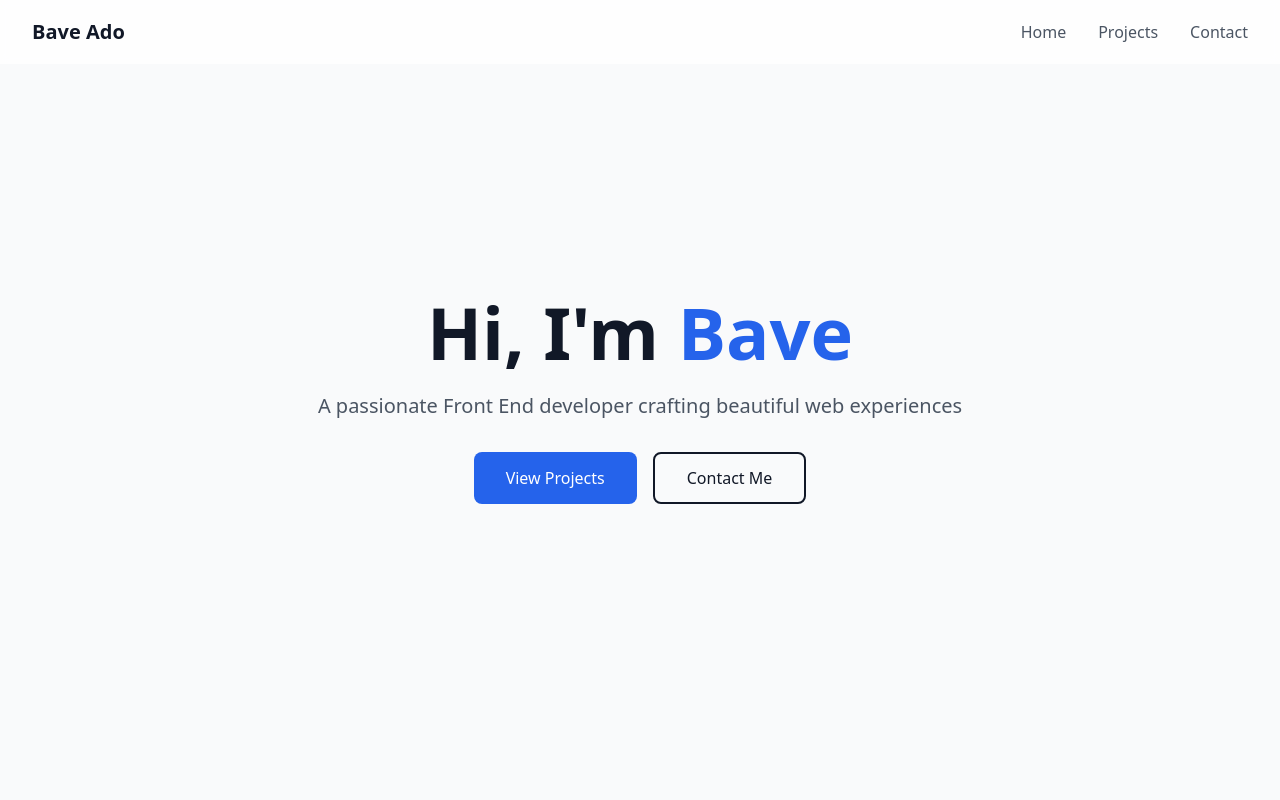
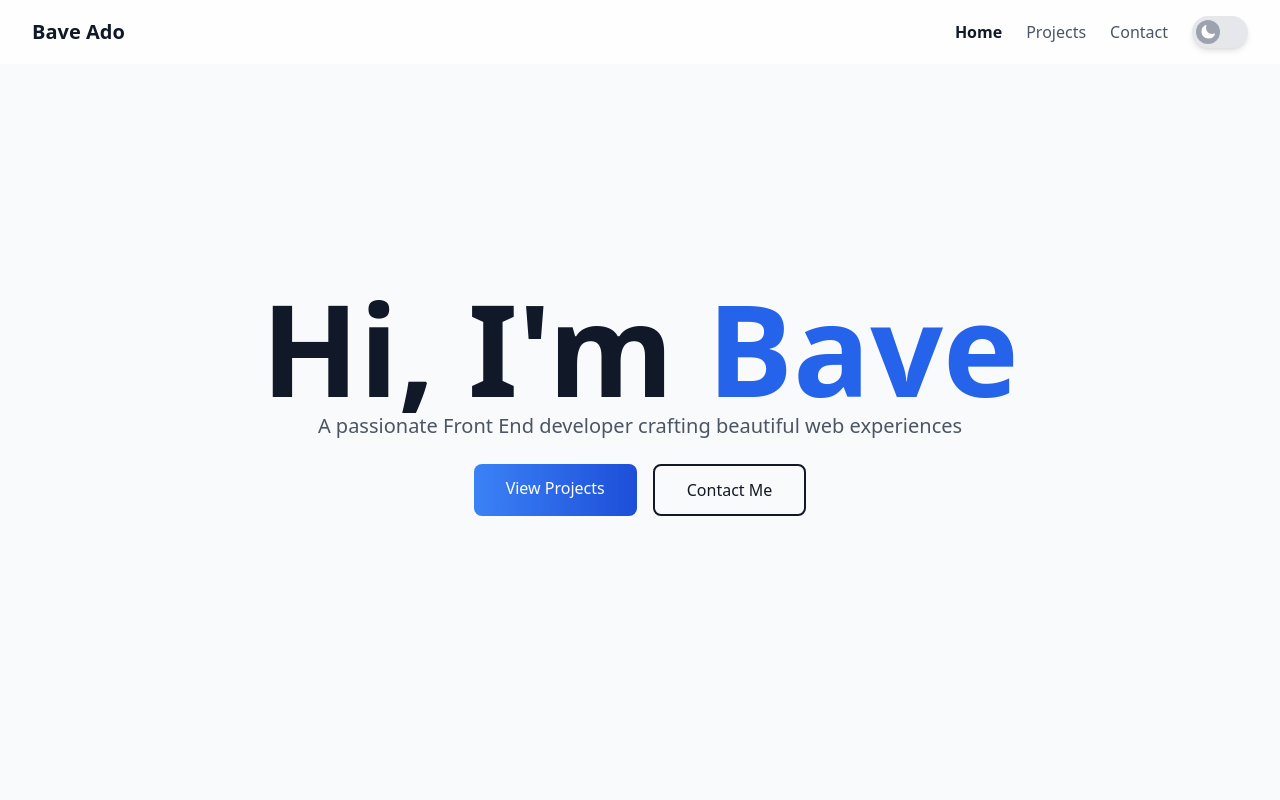
Before and after one commit to Bavy89/Portfolio2025, a React (Vite) app: page / in a window 1280 px wide. Shown: the top 800 px of the page. Built offline with nearby package versions, Linux system fonts and the light colour scheme.

Commit message:
Add files via upload

```diff
--- a/index.html
+++ b/index.html
@@ -1,12 +1,12 @@
-<!doctype html>
+<!DOCTYPE html>
 <html lang="en" data-theme="light">
   <head>
     <meta charset="UTF-8" />
     <link rel="icon" type="image/svg+xml" href="/vite.svg" />
     <meta name="viewport" content="width=device-width, initial-scale=1.0" />
-    <title>Vite + React</title>
+    <title>Portfolio 2 bave Ado</title>
   </head>
-  <body>
+  <body class="bg-white dark:bg-gray-900 text-black dark:text-white transition-colors duration-300">
     <div id="root"></div>
     <script type="module" src="/src/main.jsx"></script>
   </body>
--- a/package.json
+++ b/package.json
@@ -10,6 +10,7 @@
     "preview": "vite preview"
   },
   "dependencies": {
+    "@heroicons/react": "^2.2.0",
     "axios": "^1.6.8",
     "framer-motion": "^12.0.6",
     "localforage": "^1.10.0",
--- a/src/App.css
+++ b/src/App.css
@@ -0,0 +1,35 @@
+/* Smooth scrolling for the entire site */
+html {
+    scroll-behavior: smooth;
+    transition: background-color 0.3s ease-in-out, color 0.3s ease-in-out;
+
+  }
+
+  /* Smoother animations for everything */
+  * {
+    transition: all 0.2s ease-out;
+  }
+
+
+
+/* Add this to your existing App.css */
+::selection {
+    background: #333333; /* Dark background when selecting */
+    color: #ffffff; /* White text when selecting */
+  }
+
+  ::-moz-selection {
+    background: #333333;
+    color: #ffffff;
+  }
+
+  /*  Bave text  */
+  .text-blue-600::selection {
+    background: #2563eb; /* Blue background when selecting */
+    color: #ffffff;
+  }
+
+  .text-blue-600::-moz-selection {
+    background: #2563eb;
+    color: #ffffff;
+  }
--- /dev/null
+++ b/src/components/DarkModeToggle.jsx
@@ -0,0 +1,47 @@
+import { useEffect, useState } from "react";
+import { motion } from "framer-motion";
+import { MoonIcon, SunIcon } from "@heroicons/react/24/solid";
+
+const DarkModeToggle = () => {
+  // Get initial theme from localStorage or default to "light"
+  const storedTheme = localStorage.getItem("theme") || "light";
+  const [darkMode, setDarkMode] = useState(storedTheme === "dark");
+
+  useEffect(() => {
+    const root = document.documentElement; // Access <html>
+
+    if (darkMode) {
+      root.setAttribute("data-theme", "dark"); // ✅ Updates data-theme attribute
+      root.classList.add("dark"); // ✅ Adds Tailwind's dark mode class
+      localStorage.setItem("theme", "dark");
+    } else {
+      root.setAttribute("data-theme", "light"); // ✅ Updates data-theme
+      root.classList.remove("dark"); // ✅ Removes Tailwind's dark mode class
+      localStorage.setItem("theme", "light");
+    }
+  }, [darkMode]);
+
+  return (
+    <motion.button
+      onClick={() => setDarkMode(!darkMode)}
+      className="relative w-14 h-8 bg-gray-200 dark:bg-gray-800 rounded-full flex items-center p-1 shadow-md"
+      whileTap={{ scale: 0.9 }}
+    >
+      <motion.div
+        className={`absolute left-1 flex items-center justify-center w-6 h-6 rounded-full transition-all duration-300 ${
+          darkMode ? "translate-x-6 bg-yellow-500" : "bg-gray-400"
+        }`}
+        animate={{ rotate: darkMode ? 360 : 0, scale: darkMode ? 1.2 : 1 }}
+        transition={{ type: "spring", stiffness: 300, damping: 15 }}
+      >
+        {darkMode ? (
+          <SunIcon className="w-4 h-4 text-white" />
+        ) : (
+          <MoonIcon className="w-4 h-4 text-white" />
+        )}
+      </motion.div>
+    </motion.button>
+  );
+};
+
+export default DarkModeToggle;
--- a/src/components/Hero.jsx
+++ b/src/components/Hero.jsx
@@ -1,9 +1,8 @@
-// src/components/Hero.jsx
-import { motion } from 'framer-motion';
+import { motion } from "framer-motion";
 
 const Hero = () => {
   return (
-    <section className="min-h-screen flex items-center justify-center bg-gray-50 px-4">
+    <section className="min-h-screen flex items-center justify-center bg-gray-50 dark:bg-gray-900 px-4 transition-colors duration-300">
       <div className="max-w-7xl mx-auto py-20">
         <motion.div
           initial={{ opacity: 0, y: 20 }}
@@ -11,17 +10,32 @@ const Hero = () => {
           transition={{ duration: 0.5 }}
           className="text-center"
         >
+          {/* Heading */}
           <motion.h1
-            className="text-6xl md:text-7xl font-bold text-gray-900 mb-6"
+            className="text-7xl sm:text-8xl md:text-9xl font-bold text-gray-900 dark:text-white"
             initial={{ opacity: 0, y: 20 }}
             animate={{ opacity: 1, y: 0 }}
-            transition={{ delay: 0.2 }}
+            transition={{
+              delay: 0.2,
+              type: "spring",
+              stiffness: 100,
+            }}
           >
-            Hi, I'm <span className="text-blue-600">Bave</span>
+            Hi, I'm{" "}
+            <motion.span
+              className="text-blue-600 dark:text-blue-400"
+              whileHover={{
+                scale: 1.1,
+                transition: { duration: 0.2 },
+              }}
+            >
+              Bave
+            </motion.span>
           </motion.h1>
 
+          {/* Subtext */}
           <motion.p
-            className="text-xl text-gray-600 mb-8 max-w-2xl mx-auto"
+            className="text-xl text-gray-600 dark:text-gray-300"
             initial={{ opacity: 0, y: 20 }}
             animate={{ opacity: 1, y: 0 }}
             transition={{ delay: 0.3 }}
@@ -29,26 +43,43 @@ const Hero = () => {
             A passionate Front End developer crafting beautiful web experiences
           </motion.p>
 
+          {/* CTA Buttons */}
           <motion.div
-            className="flex gap-4 justify-center"
+            className="flex gap-4 justify-center mt-6"
             initial={{ opacity: 0, y: 20 }}
             animate={{ opacity: 1, y: 0 }}
             transition={{ delay: 0.4 }}
           >
-            <motion.button
+            <motion.a
+              href="#projects"
               whileHover={{ scale: 1.05 }}
               whileTap={{ scale: 0.95 }}
-              className="px-8 py-3 bg-blue-600 text-white rounded-lg font-medium hover:bg-blue-700 transition-colors"
+              className="px-8 py-3 bg-gradient-to-r from-blue-500 to-blue-700 dark:from-blue-400 dark:to-blue-600 text-white rounded-lg font-medium hover:from-blue-600 hover:to-blue-800 dark:hover:from-blue-500 dark:hover:to-blue-700 transition-colors"
+              initial={{ opacity: 0, x: -20 }}
+              animate={{ opacity: 1, x: 0 }}
+              transition={{
+                type: "spring",
+                stiffness: 200,
+                damping: 15,
+              }}
             >
               View Projects
-            </motion.button>
-            <motion.button
+            </motion.a>
+            <motion.a
+              href="#contact"
               whileHover={{ scale: 1.05 }}
               whileTap={{ scale: 0.95 }}
-              className="px-8 py-3 border-2 border-gray-900 text-gray-900 rounded-lg font-medium hover:bg-gray-900 hover:text-white transition-colors"
+              className="px-8 py-3 border-2 border-gray-900 dark:border-white text-gray-900 dark:text-white rounded-lg font-medium hover:bg-gray-900 dark:hover:bg-white hover:text-white dark:hover:text-black transition-colors"
+              initial={{ opacity: 0, x: 20 }}
+              animate={{ opacity: 1, x: 0 }}
+              transition={{
+                type: "spring",
+                stiffness: 200,
+                damping: 15,
+              }}
             >
               Contact Me
-            </motion.button>
+            </motion.a>
           </motion.div>
         </motion.div>
       </div>
--- a/src/components/Navigation.jsx
+++ b/src/components/Navigation.jsx
@@ -1,53 +1,62 @@
-// src/components/Navigation.jsx
-import { motion } from 'framer-motion';
-import { useState } from 'react';
+import { motion } from "framer-motion";
+import { useState } from "react";
+import DarkModeToggle from "./DarkModeToggle"; // Import the Dark Mode Toggle
 
 const Navigation = () => {
   const [isOpen, setIsOpen] = useState(false);
+  const [activeLink, setActiveLink] = useState("Home");
 
   const navItems = [
-    { name: 'Home', href: '#' },
-    { name: 'Projects', href: '#projects' },
-    { name: 'Contact', href: '#contact' },
+    { name: "Home", href: "#" },
+    { name: "Projects", href: "#projects" },
+    { name: "Contact", href: "#contact" },
   ];
+
+  const handleLinkClick = (name) => {
+    setActiveLink(name);
+    setIsOpen(false);
+  };
 
   return (
     <motion.header
       initial={{ y: -100 }}
       animate={{ y: 0 }}
-      className="fixed w-full top-0 z-50 bg-white/80 backdrop-blur-sm"
+      className="fixed w-full top-0 z-50 bg-white/80 dark:bg-gray-900 backdrop-blur-sm"
     >
       <nav className="max-w-7xl mx-auto px-4 sm:px-6 lg:px-8">
-        <div className="flex justify-between h-16">
-          <div className="flex items-center">
+        <div className="flex justify-between h-16 items-center">
+          {/* Logo */}
           <motion.a
             href="#"
             whileHover={{ scale: 1.05 }}
-              className="text-xl font-bold text-gray-900"
+            className="text-xl font-bold text-gray-900 dark:text-white"
           >
             Bave Ado
           </motion.a>
-          </div>
 
           {/* Desktop Navigation */}
-          <div className="hidden md:flex items-center space-x-8">
+          <div className="hidden md:flex items-center space-x-6">
             {navItems.map((item) => (
               <motion.a
                 key={item.name}
                 href={item.href}
                 whileHover={{ scale: 1.1 }}
-                className="text-gray-600 hover:text-gray-900"
+                className={`text-gray-600 dark:text-gray-300 hover:text-gray-900 dark:hover:text-white ${
+                  activeLink === item.name ? "font-bold text-gray-900 dark:text-white" : ""
+                }`}
+                onClick={() => handleLinkClick(item.name)}
               >
                 {item.name}
               </motion.a>
             ))}
+            <DarkModeToggle /> {/* ✅ Animated Dark Mode Toggle */}
           </div>
 
           {/* Mobile Navigation Button */}
           <div className="md:hidden flex items-center">
             <button
               onClick={() => setIsOpen(!isOpen)}
-              className="text-gray-600 hover:text-gray-900"
+              className="text-gray-600 dark:text-white hover:text-gray-900"
             >
               <svg
                 className="h-6 w-6"
@@ -72,7 +81,7 @@ const Navigation = () => {
         <motion.div
           initial={{ opacity: 0 }}
           animate={{ opacity: isOpen ? 1 : 0 }}
-          className={`${isOpen ? 'block' : 'hidden'} md:hidden`}
+          className={`${isOpen ? "block" : "hidden"} md:hidden`}
         >
           <div className="pt-2 pb-3 space-y-1">
             {navItems.map((item) => (
@@ -80,12 +89,17 @@ const Navigation = () => {
                 key={item.name}
                 href={item.href}
                 whileHover={{ scale: 1.05 }}
-                className="block px-3 py-2 text-gray-600 hover:text-gray-900"
-                onClick={() => setIsOpen(false)}
+                className={`block px-3 py-2 text-gray-600 dark:text-gray-300 hover:text-gray-900 dark:hover:text-white ${
+                  activeLink === item.name ? "font-bold text-gray-900 dark:text-white" : ""
+                }`}
+                onClick={() => handleLinkClick(item.name)}
               >
                 {item.name}
               </motion.a>
             ))}
+            <div className="flex justify-center p-3">
+              <DarkModeToggle /> {/* ✅ Dark Mode Toggle in Mobile Menu */}
+            </div>
           </div>
         </motion.div>
       </nav>
--- a/src/components/Projects.jsx
+++ b/src/components/Projects.jsx
@@ -1,7 +1,7 @@
-import { motion } from 'framer-motion';
-import auctionImage from '../assets/images/auction.png'
-import hotelImage from '../assets/images/hotel.png'
-import shopImage from '../assets/images/shop.png'
+import { motion } from "framer-motion";
+import auctionImage from "../assets/images/auction.png";
+import hotelImage from "../assets/images/hotel.png";
+import shopImage from "../assets/images/shop.png";
 
 const Projects = () => {
   const projects = [
@@ -11,15 +11,15 @@ const Projects = () => {
       tech: ["React", "HTML", "CSS", "JS"],
       image: shopImage,
       link: "https://github.com/Bavy89/CA-react-Bave-Ado/tree/main",
-      website: "https://baveadoshop.netlify.app/"
+      website: "https://baveadoshop.netlify.app/",
     },
     {
       title: "Book Venues",
       description: "A collaborative task management tool with real-time updates",
-      tech: ["React", "HTML", "CSS", "JS","Tailwind"],
+      tech: ["React", "HTML", "CSS", "JS", "Tailwind"],
       image: hotelImage,
       link: "https://github.com/Bavy89/Holidaze",
-      website: "https://holidazebaveado.netlify.app/"
+      website: "https://holidazebaveado.netlify.app/",
     },
     {
       title: "Auction Website",
@@ -27,12 +27,12 @@ const Projects = () => {
       tech: ["React", "HTML", "CSS", "JS"],
       image: auctionImage,
       link: "https://github.com/Bavy89/Semester-project-auction",
-      website: "https://bave-auction.netlify.app/"
-    }
+      website: "https://bave-auction.netlify.app/",
+    },
   ];
 
   return (
-    <section id="projects" className="py-20 bg-white">
+    <section id="projects" className="py-20 bg-white dark:bg-gray-900 transition-colors duration-300">
       <div className="max-w-7xl mx-auto px-4">
         <motion.div
           initial={{ opacity: 0, y: 20 }}
@@ -40,8 +40,10 @@ const Projects = () => {
           viewport={{ once: true }}
           className="text-center mb-16"
         >
-          <h2 className="text-4xl font-bold text-gray-900 mb-4">My Projects</h2>
-          <p className="text-gray-600 max-w-2xl mx-auto">
+          <h2 className="text-4xl font-bold text-gray-900 dark:text-white mb-4">
+            My Projects
+          </h2>
+          <p className="text-gray-600 dark:text-gray-300 max-w-2xl mx-auto">
             Here are some of my recent projects. Each one represents a unique challenge and learning experience.
           </p>
         </motion.div>
@@ -55,7 +57,7 @@ const Projects = () => {
               viewport={{ once: true }}
               transition={{ delay: index * 0.1 }}
               whileHover={{ y: -10 }}
-              className="bg-white rounded-xl shadow-lg overflow-hidden"
+              className="bg-white dark:bg-gray-800 rounded-xl shadow-lg overflow-hidden transition-colors duration-300"
             >
               <img
                 src={project.image}
@@ -63,17 +65,17 @@ const Projects = () => {
                 className="w-full h-48 object-cover"
               />
               <div className="p-6">
-                <h3 className="text-xl font-bold text-gray-900 mb-2">
+                <h3 className="text-xl font-bold text-gray-900 dark:text-white mb-2">
                   {project.title}
                 </h3>
-                <p className="text-gray-600 mb-4">
+                <p className="text-gray-600 dark:text-gray-300 mb-4">
                   {project.description}
                 </p>
                 <div className="flex flex-wrap gap-2 mb-4">
                   {project.tech.map((tech, i) => (
                     <span
                       key={i}
-                      className="px-3 py-1 bg-gray-100 text-gray-700 rounded-full text-sm"
+                      className="px-3 py-1 bg-gray-100 dark:bg-gray-700 text-gray-700 dark:text-gray-300 rounded-full text-sm transition-colors"
                     >
                       {tech}
                     </span>
@@ -84,15 +86,15 @@ const Projects = () => {
                     href={project.link}
                     whileHover={{ scale: 1.05 }}
                     whileTap={{ scale: 0.95 }}
-                    className="inline-block px-6 py-2 bg-blue-600 text-white rounded-lg hover:bg-blue-700 transition-colors"
+                    className="inline-block px-6 py-2 bg-blue-600 dark:bg-blue-500 text-white rounded-lg hover:bg-blue-700 dark:hover:bg-blue-600 transition-colors"
                   >
-                  GitHub
+                    GitHub
                   </motion.a>
                   <motion.a
                     href={project.website}
                     whileHover={{ scale: 1.05 }}
                     whileTap={{ scale: 0.95 }}
-                    className="inline-block px-6 py-2 bg-green-600 text-white rounded-lg hover:bg-green-700 transition-colors"
+                    className="inline-block px-6 py-2 bg-green-600 dark:bg-green-500 text-white rounded-lg hover:bg-green-700 dark:hover:bg-green-600 transition-colors"
                   >
                     Website
                   </motion.a>
--- a/tailwind.config.js
+++ b/tailwind.config.js
@@ -9,3 +9,14 @@ export default {
   },
   plugins: [require("daisyui")],
 }
+
+
+
+module.exports = {
+  darkMode: "class", // ✅ Enables class-based dark mode
+  content: ["./index.html", "./src/**/*.{js,jsx,ts,tsx}"],
+  theme: {
+    extend: {},
+  },
+  plugins: [],
+};
```
Also changed, not shown: src/components/Contact.jsx (+23 -27 lines), 2 other files (tests, documents, lock files or other folders). Lines whose indentation alone changed are shown as unchanged.
